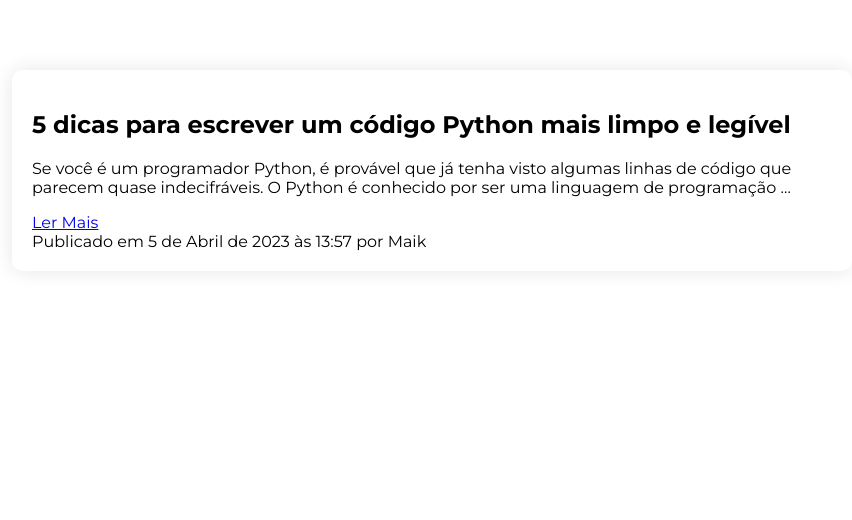
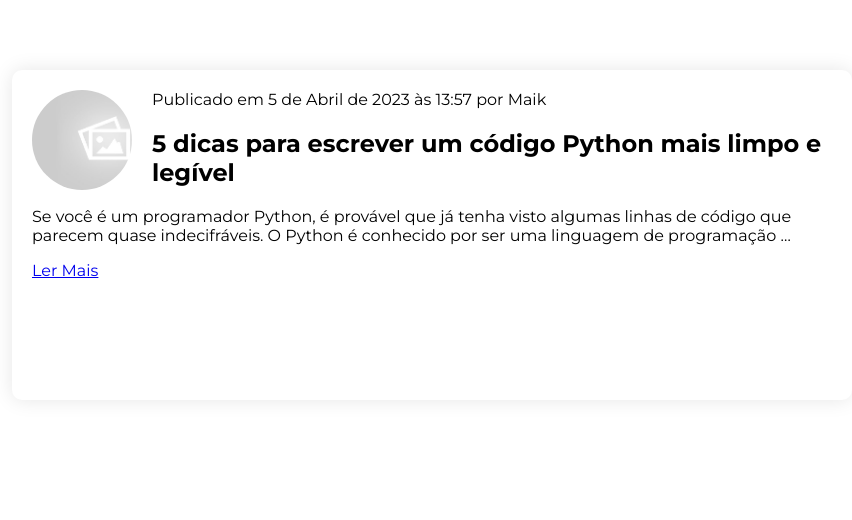
Before and after one commit to MaikDouglasOficial/meusite, a Django app: page / in a window 1280 px wide. Shown: the part 50-570 px from the top of the page, without its empty margins (208-1060 px from the left). Run offline with Django 4.2, Linux system fonts and the light colour scheme; data comes from the database, SQL or seed files in the repository.

Commit message:
Adicionando opção se subir imagem nos posts.

```diff
--- a/blog/forms.py
+++ b/blog/forms.py
@@ -1,9 +1,8 @@
 from django import forms
-
 from .models import Post
 
 class PostForm(forms.ModelForm):
 
     class Meta:
         model = Post
-        fields = ('title', 'text',)
+        fields = ('title', 'text', 'image',)
--- a/blog/models.py
+++ b/blog/models.py
@@ -9,6 +9,7 @@ class Post(models.Model):
     text = models.TextField()
     created_date = models.DateTimeField(default=timezone.now)
     published_date = models.DateTimeField(blank=True, null=True)
+    image = models.ImageField(upload_to='blog/media/media', blank=True, null=True)
 
     def publicar(self):
         self.published_date = timezone.now()
--- a/blog/static/css/blog.css
+++ b/blog/static/css/blog.css
@@ -197,9 +197,33 @@ button[type="submit"]:hover {
     font-size: 24px;
     line-height: 1.5;
     font-family: sans-serif;
+
 }
 
 .post-form textarea {
   width: 102%;
   height: 300px;
 }
+
+.default-image {
+    background-image: url('/static/img/image.jpg');
+    background-size: cover;
+    border-radius: 50%;
+    width: 100px;
+    height: 100px;
+}
+
+.post-image {
+    float: left;
+    margin-right: 20px;
+}
+
+.post-image img {
+    max-width: 100px;
+    height: auto;
+    border-radius: 50%;
+}
+
+.post-content {
+    margin-bottom: 100px;
+}
--- a/blog/templates/blog/post_list.html
+++ b/blog/templates/blog/post_list.html
@@ -3,14 +3,21 @@
 
 {% block content %}
     {% for post in posts %}
-        <div class="post">
+        <div class="post-image">
+            {% if post.image %}
+                <img src="{{ post.image.url }}" alt="{{ post.title }}" style="width: 100px; height: 100px; border-radius: 50%;">
+            {% else %}
+                <div class="default-image"></div>
+            {% endif %}
+        </div>
+        <div class="post-content">
+            <div class="post-info">
+                Publicado em {{ post.published_date }} por Maik
+            </div>
             <h2>{{ post.title }}</h2>
             <p>{{ post.text|linebreaksbr|truncatewords_html:30 }}</p>
             <div class="post-footer">
                 <a href="{% url 'post_detail' pk=post.pk %}" class="btn btn-primary btn-sm custom-btn">Ler Mais</a>
-                <div class="post-info">
-                    Publicado em {{ post.published_date }} por Maik
-                </div>
             </div>
         </div>
     {% endfor %}
--- a/blog/urls.py
+++ b/blog/urls.py
@@ -1,5 +1,7 @@
 from django.urls import path
 from . import views
+from django.conf import settings
+from django.conf.urls.static import static
 
 urlpatterns = [
     path('', views.post_list, name='post_list'),
@@ -12,4 +14,8 @@ urlpatterns = [
     path('sugestao/', views.sugestao, name='sugestao'),
     path('post/<int:pk>/publicar/', views.post_publicar, name='post_publicar'),
     path('post/<pk>/remove/', views.post_remove, name='post_remove'),
+
 ]
+
+if settings.DEBUG:
+    urlpatterns += static(settings.MEDIA_URL, document_root=settings.MEDIA_ROOT)
--- a/blog/views.py
+++ b/blog/views.py
@@ -20,7 +20,7 @@ def post_detail(request, pk):
 @login_required
 def post_new(request):
     if request.method == "POST":
-        form = PostForm(request.POST)
+        form = PostForm(request.POST, request.FILES)  # adicionando request.FILES
         if form.is_valid():
             post = form.save(commit=False)
             post.author = request.user
--- a/mysite/settings.py
+++ b/mysite/settings.py
@@ -105,8 +105,11 @@ USE_TZ = True
 # Static files (CSS, JavaScript, Images)
 # https://docs.djangoproject.com/en/4.2/howto/static-files/
 
+MEDIA_URL = '/media/'
+MEDIA_ROOT = os.path.join(BASE_DIR, 'media')
+
 STATIC_URL = '/static/'
-STATIC_ROOT = BASE_DIR / 'static'
+STATIC_ROOT = os.path.join(BASE_DIR, 'static')
 
 # Default primary key field type
 # https://docs.djangoproject.com/en/4.2/ref/settings/#default-auto-field
--- a/mysite/urls.py
+++ b/mysite/urls.py
@@ -1,7 +1,10 @@
 from django.urls import path, include
 from django.contrib import admin
+from django.contrib.auth import views
+from django.conf import settings
+from django.conf.urls.static import static
 
-from django.contrib.auth import views
+from mysite import settings
 
 urlpatterns = [
     path('admin/', admin.site.urls),
@@ -9,3 +12,6 @@ urlpatterns = [
     path('accounts/logout/', views.LogoutView.as_view(next_page='/'), name='logout'),
     path('', include('blog.urls')),
 ]
+
+if settings.DEBUG:
+    urlpatterns += static(settings.MEDIA_URL, document_root=settings.MEDIA_ROOT)
```
Also changed, not shown: blog/templates/blog/post_edit.html (+14 -3 lines), blog/static/img/image.jpg (added).
